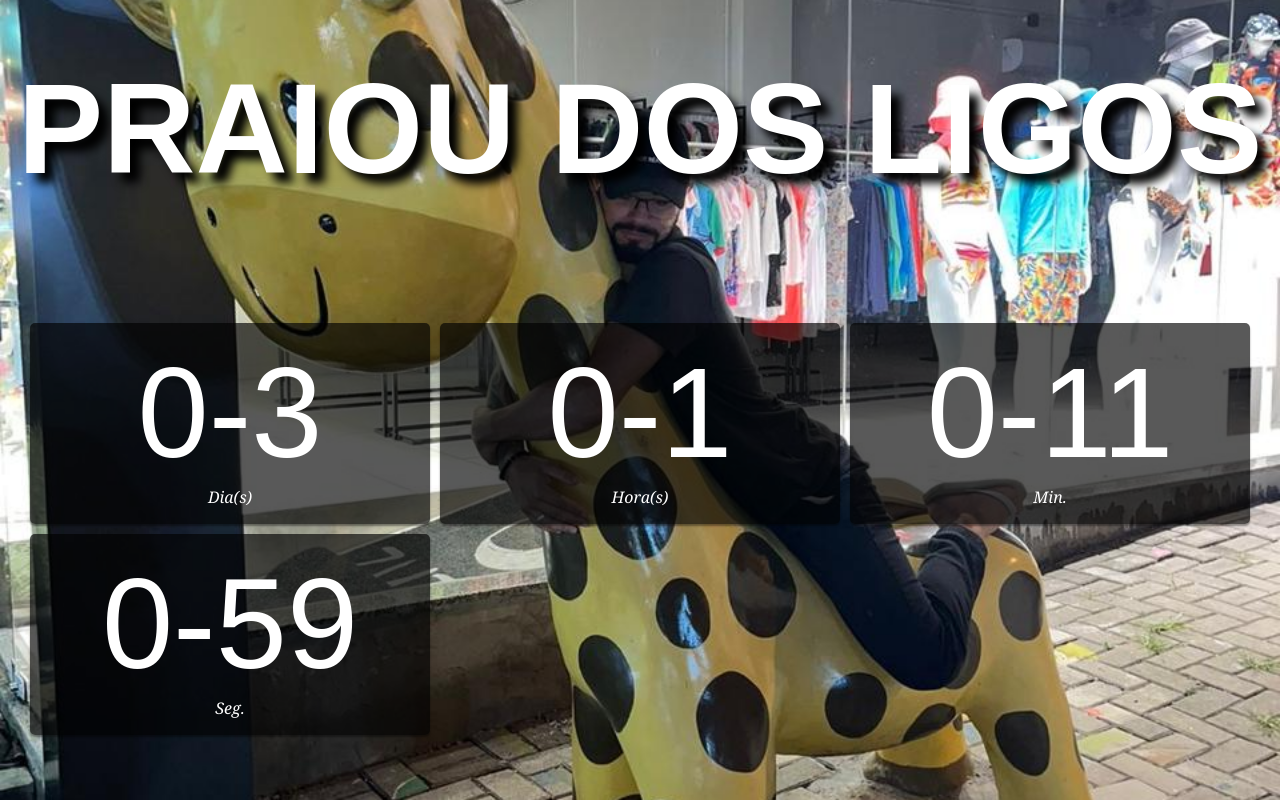
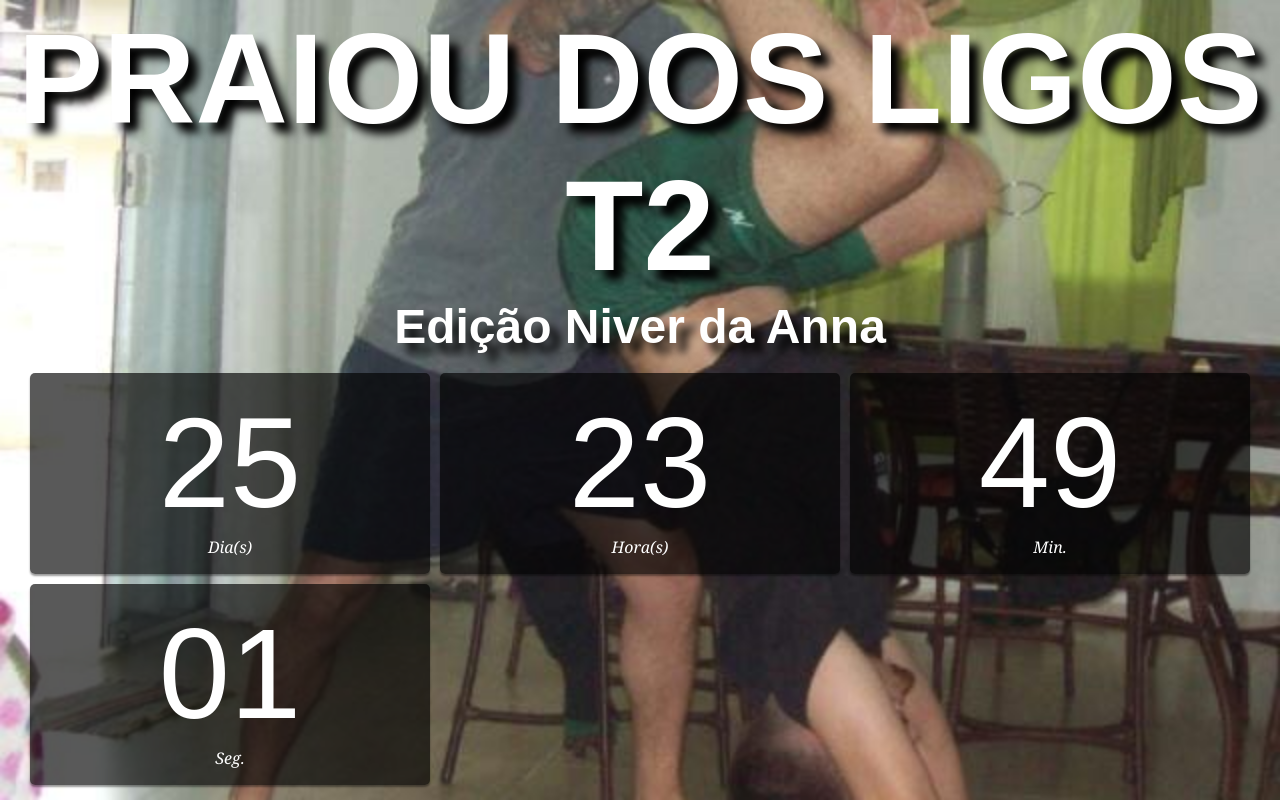
Before and after one commit to BiieLNTC/Reegressiva, a plain HTML site: page index.html in a window 1280 px wide. Drawn offline with Linux system fonts and the light colour scheme.

Commit message:
evento atualizadado

```diff
--- a/index.html
+++ b/index.html
@@ -1,5 +1,6 @@
 <!DOCTYPE html>
 <html lang="pt-br">
+
 <head>
     <meta charset="UTF-8">
     <meta http-equiv="X-UA-Compatible" content="IE=edge">
@@ -7,8 +8,12 @@
     <title>Contagem Regressiva</title>
     <link rel="stylesheet" href="style.css">
 </head>
+
 <body>
-            <h1>PRAIOU DOS LIGOS</h1>
+    <div class="titulos">
+        <h1>PRAIOU DOS LIGOS T2</h1>
+        <h2>Edição Niver da Anna</h2>
+    </div>
     <ul class="contador">
         <li>
             <span data-time>00</span>
@@ -29,4 +34,5 @@
     </ul>
     <script type="module" src="scripts/script.js"></script>
 </body>
+
 </html>
--- a/scripts/script.js
+++ b/scripts/script.js
@@ -1,6 +1,6 @@
 import { Countdown } from "./contador.js";
 
-const tempoFesta = new Countdown("19 october 2024 19:00:00 GMT-0300")
+const tempoFesta = new Countdown("16 november 2024 19:00:00 GMT-0300")
 const tempos = document.querySelectorAll("[data-time]")
 console.log(mostrarTempo)
 
--- a/style.css
+++ b/style.css
@@ -14,6 +14,14 @@
     }
 
     h1 {
+        text-align: center;
+        color: #ffffff;
+        text-shadow: 10px 10px 10px black;
+        font-size: 3rem;
+        font-family: Arial, Helvetica, sans-serif;
+    }
+
+    h2 {
         text-align: center;
         color: #ffffff;
         text-shadow: 10px 10px 10px black;
@@ -44,7 +52,7 @@
         height: 100vh;
         display: grid;
         align-items: center;
-        background-image: url(./img/ryans-girafa.jpg);
+        background-image: url(./img/wallpaper.jpg);
         background-size: cover;
         background-repeat: no-repeat;
         background-position: center center;
@@ -55,6 +63,14 @@
         color: #ffffff;
         text-shadow: 10px 10px 10px black;
         font-size: 2rem;
+        font-family: Arial, Helvetica, sans-serif;
+    }
+
+    h2 {
+        text-align: center;
+        color: #ffffff;
+        text-shadow: 10px 10px 10px black;
+        font-size: 1rem;
         font-family: Arial, Helvetica, sans-serif;
     }
 
@@ -82,7 +98,7 @@
         height: 100vh;
         display: grid;
         align-items: center;
-        background-image: url(./img/ryans-girafa.jpg);
+        background-image: url(./img/wallpaper.jpg);
         background-size: cover;
         background-repeat: no-repeat;
         background-position: center center;
@@ -93,6 +109,14 @@
         color: #ffffff;
         text-shadow: 10px 10px 10px black;
         font-size: 8rem;
+        font-family: Arial, Helvetica, sans-serif;
+    }
+
+    h2 {
+        text-align: center;
+        color: #ffffff;
+        text-shadow: 10px 10px 10px black;
+        font-size: 3rem;
         font-family: Arial, Helvetica, sans-serif;
     }
 
```
Also changed, not shown: img/ryans-girafa.jpg (deleted), img/wallpaper.jpg (added). Lines whose indentation alone changed are shown as unchanged.
